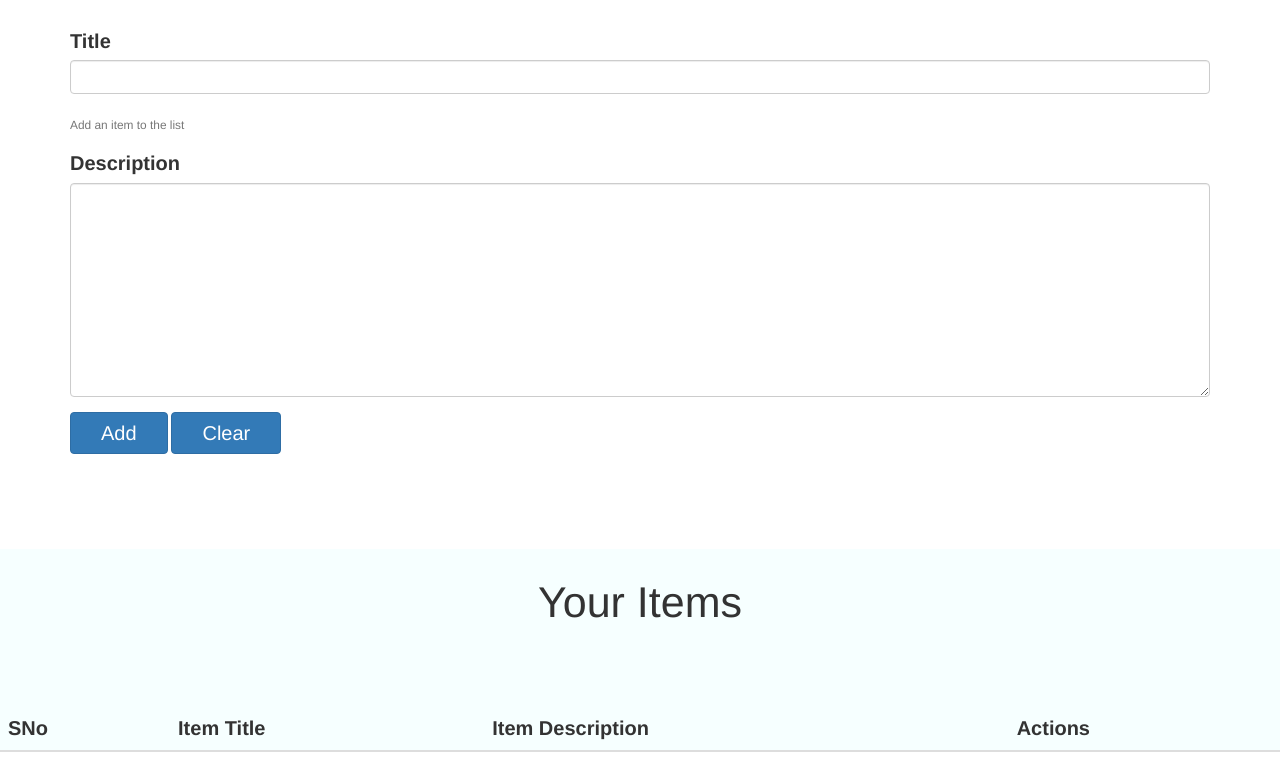
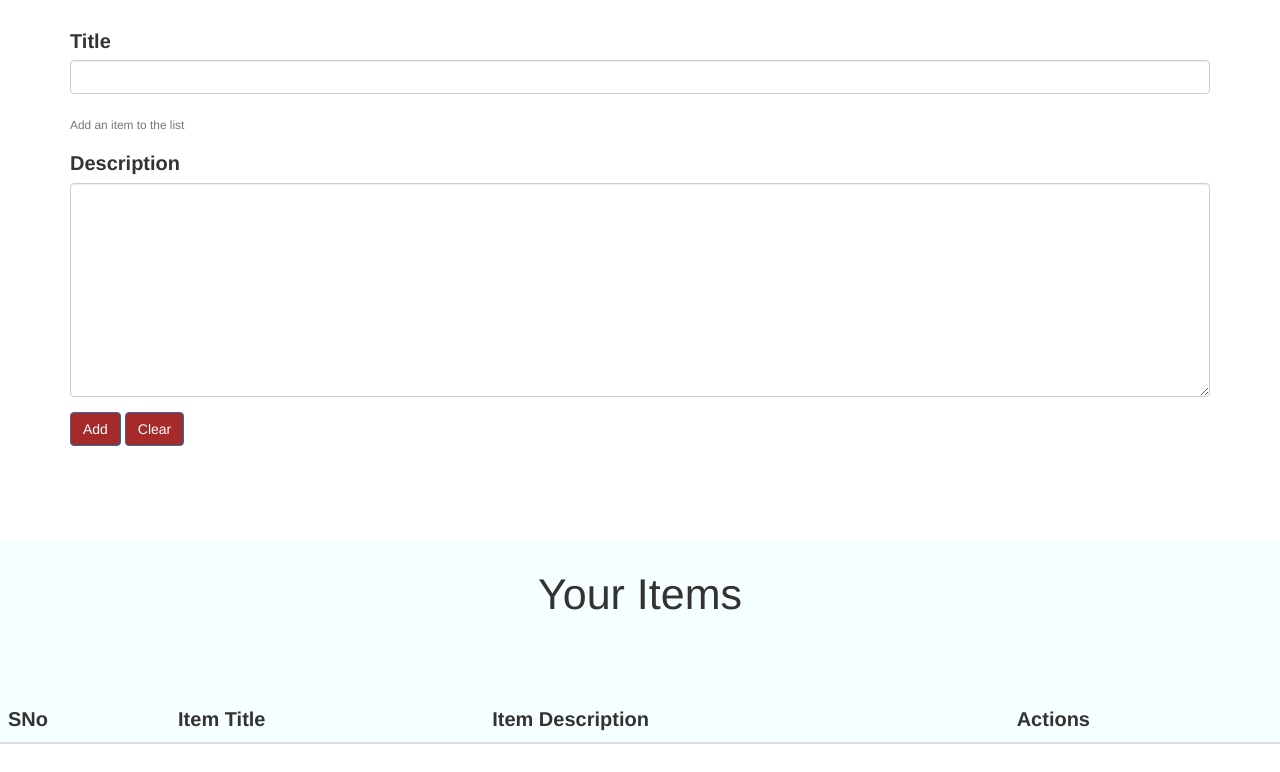
Before and after one commit to Mitushi-23/ToDo-List, a plain HTML site: page index.html in a window 1280 px wide. Shown: the part 160-932 px from the top of the page. Drawn offline with nearby package versions, Linux system fonts and the light colour scheme.

Commit message:
This is a ToDo List

```diff
--- a/style todo.css
+++ b/style todo.css
@@ -84,8 +84,7 @@ margin: 0%;
 } */
 
 .add{
-  padding: 6px 30px;
-  font-size: 20px;
+  background-color: brown;
 }
 
 .heading{
```
